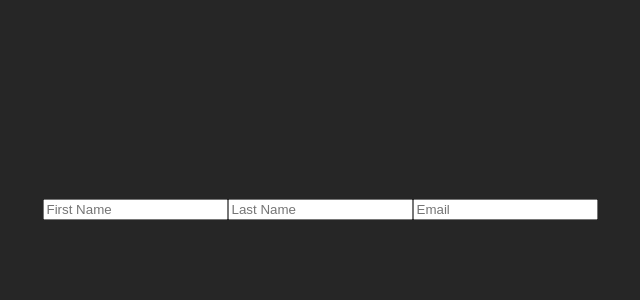
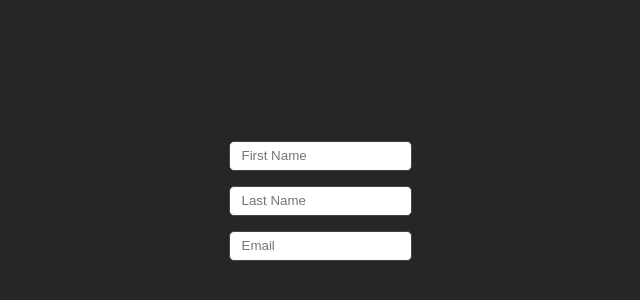
Before and after one commit to JoshLamptey/crash-tests, a React (Vite) app in the folder practice1/: page / in a window 1280 px wide. Shown: the part 192-492 px from the top of the page, without its empty margins (320-960 px from the left). Built offline with nearby package versions, Linux system fonts and the light colour scheme.

Commit message:
icebear is tired

```diff
--- a/practice1/src/App.css
+++ b/practice1/src/App.css
@@ -85,6 +85,22 @@ body {
 }
 * {
   box-sizing: border-box;
+}
+input {
+  margin-bottom: 15px;
+  height: 30px;
+  text-indent: 10px;
+  border: 1px solid #444;
+  border-radius: 5px;
+  display: block;
+}
+
+textarea {
+  margin-bottom: 15px;
+  border: 1px solid #444;
+  border-radius: 5px;
+  display: block;
+
 }
 /*
 
```
